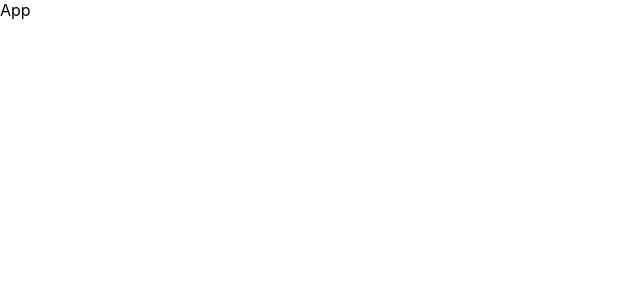
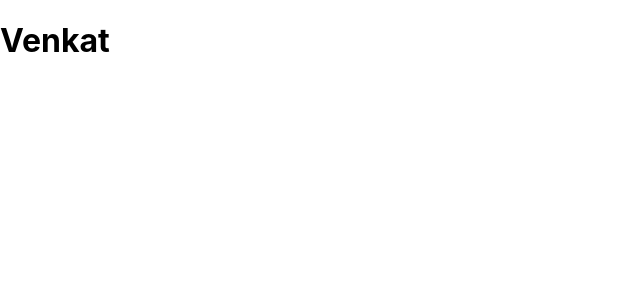
Before and after one commit to Royalvenkat/shopping, a React (Create React App) app: page / in a window 1280 px wide. Shown: the top 300 px of the page, without its empty margins (0-640 px from the left). Built offline with nearby package versions, Linux system fonts and the light colour scheme.

Commit message:
I Have added a new header to display

```diff
--- a/src/App.js
+++ b/src/App.js
@@ -2,7 +2,9 @@ import React from 'react'
 
 const App = () => {
   return (
-    <div>App</div>
+    <div>
+      <h1>Venkat</h1>
+    </div>
   )
 }
 
```
